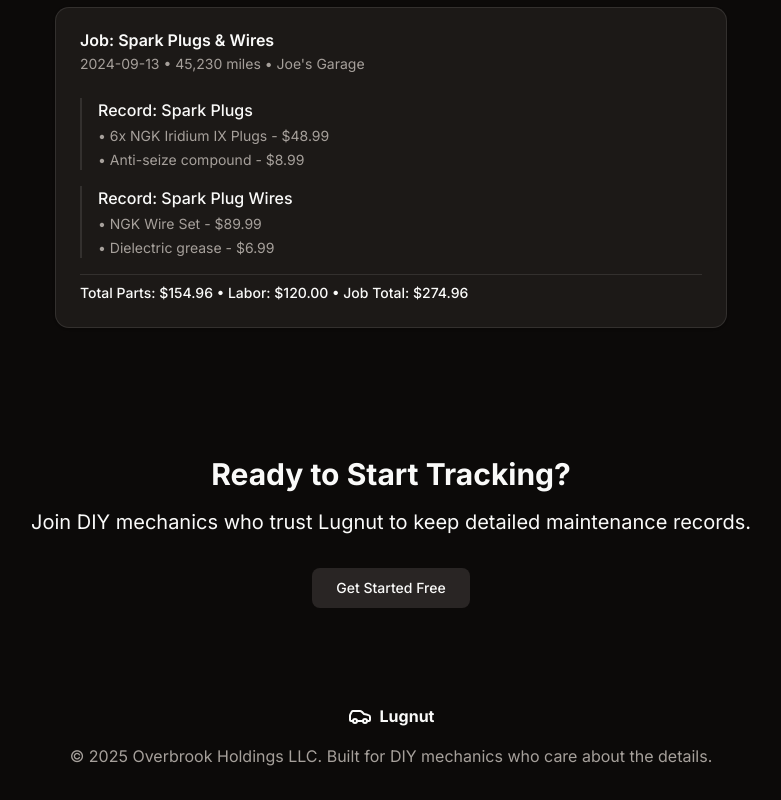
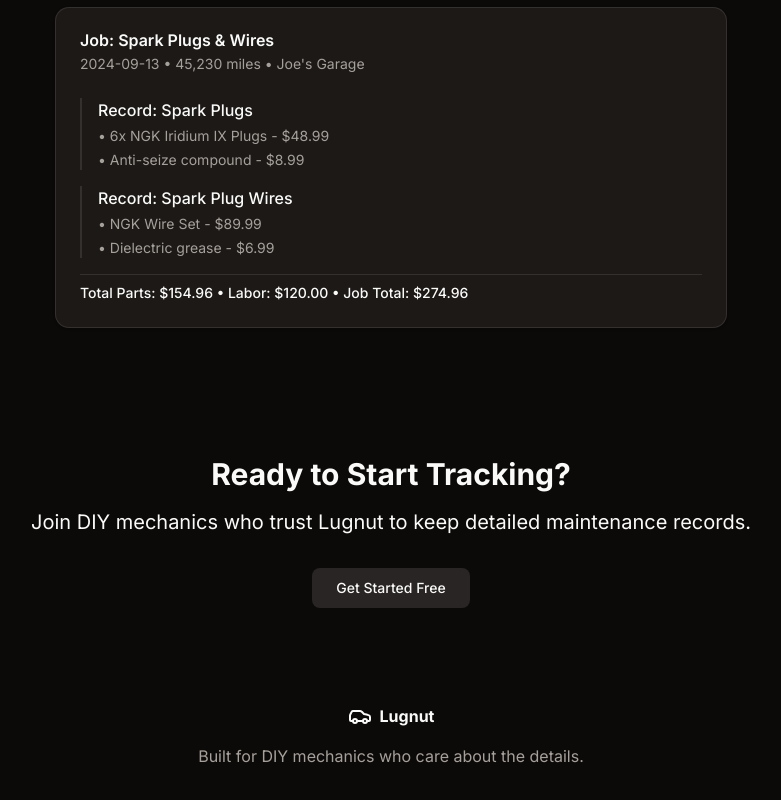
Before and after one commit to mahirpiy/lugnut, a Next.js app: page / in a window 1280 px wide. Shown: the part 1106-1906 px from the top of the page, without its empty margins (249-1030 px from the left). Built offline with nearby package versions, Linux system fonts and the light colour scheme.

Commit message:
copy - need to form the llc before i write that lol

```diff
--- a/src/app/page.tsx
+++ b/src/app/page.tsx
@@ -183,8 +183,7 @@ export default function HomePage() {
             <span className="font-bold">Lugnut</span>
           </div>
           <p className="text-muted-foreground">
-            © 2025 Overbrook Holdings LLC. Built for DIY mechanics who care
-            about the details.
+            Built for DIY mechanics who care about the details.
           </p>
         </div>
       </footer>
```
